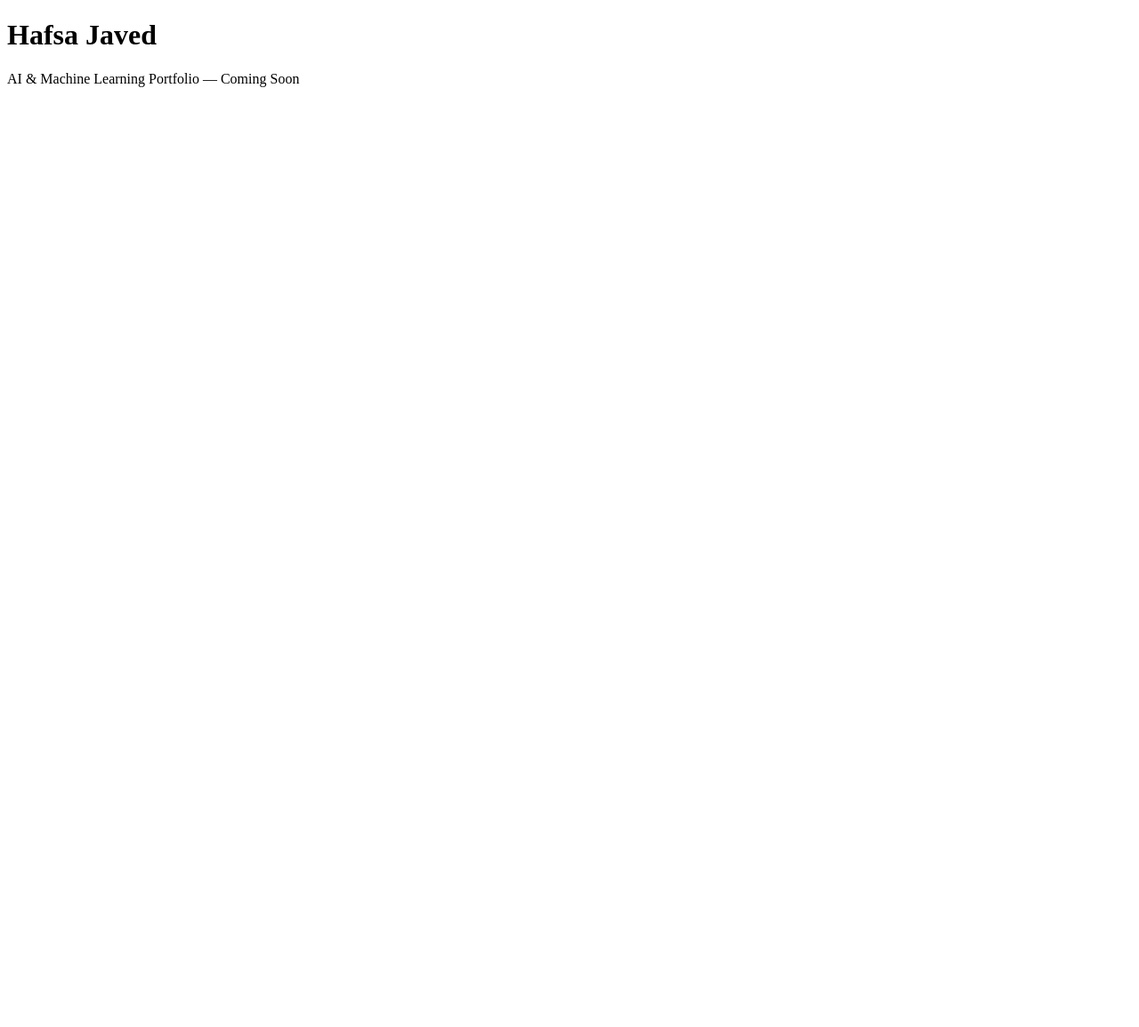
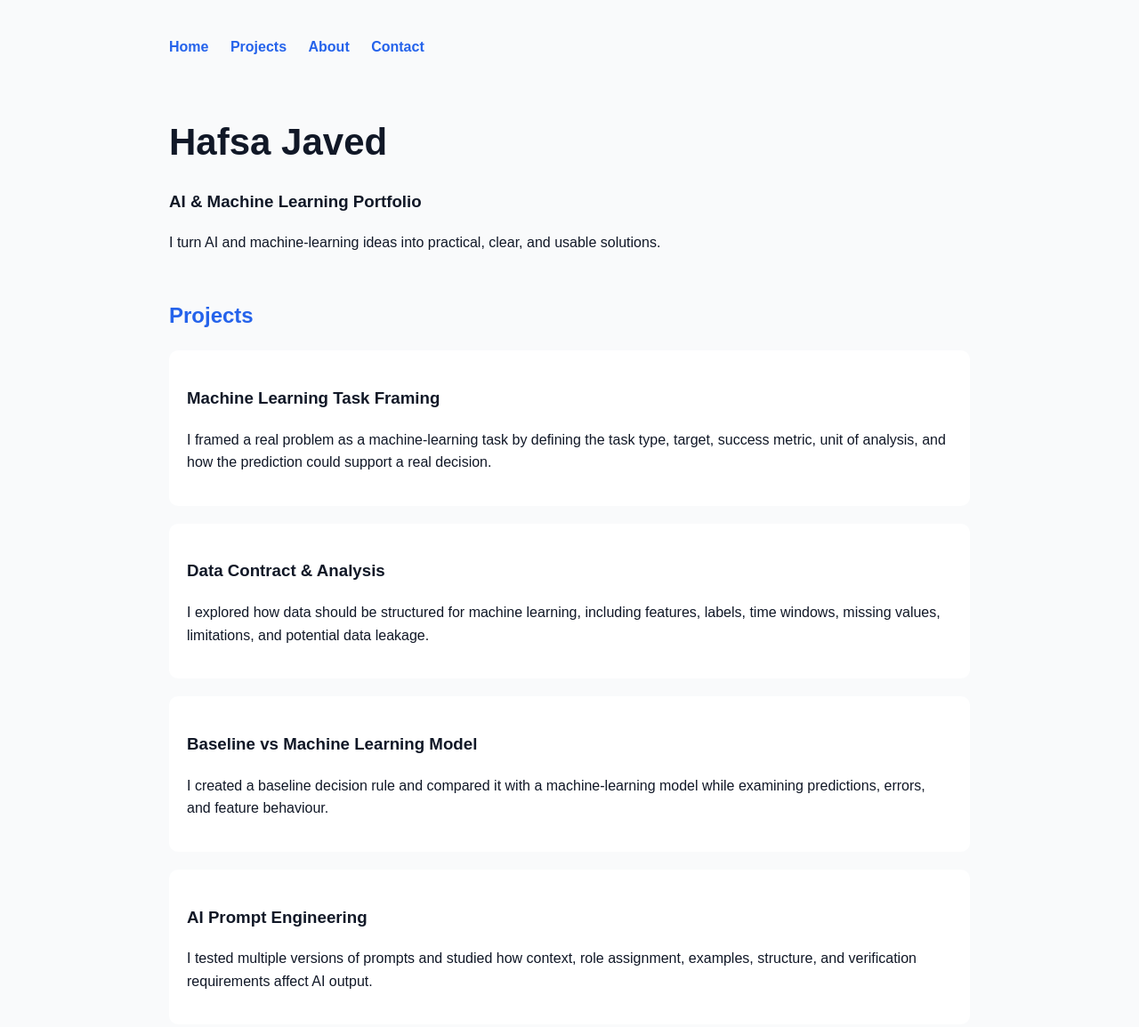
Before and after one commit to hafsajavedkkk/portfolio-, a plain HTML site: page index.html in a window 1280 px wide. Shown: the top 1155 px of the page at 89% size. Before the commit the page ends 800 px from the top, so only its background shows below. Drawn offline with Linux system fonts and the light colour scheme.

Commit message:
Update index.html

```diff
--- a/index.html
+++ b/index.html
@@ -1,10 +1,150 @@
 <!DOCTYPE html>
-<html>
+<html lang="en">
 <head>
-  <title>Hafsa Javed | Portfolio</title>
+  <meta charset="UTF-8">
+  <meta name="viewport" content="width=device-width, initial-scale=1.0">
+  <title>Hafsa Javed | AI & ML Portfolio</title>
+
+  <style>
+    body {
+      font-family: Arial, sans-serif;
+      max-width: 900px;
+      margin: auto;
+      padding: 40px 20px;
+      line-height: 1.6;
+      background: #F9FAFB;
+      color: #111827;
+    }
+
+    nav {
+      margin-bottom: 60px;
+    }
+
+    nav a {
+      margin-right: 20px;
+      color: #2563EB;
+      text-decoration: none;
+      font-weight: bold;
+    }
+
+    h1 {
+      font-size: 42px;
+      margin-bottom: 5px;
+    }
+
+    h2 {
+      margin-top: 50px;
+      color: #2563EB;
+    }
+
+    .project {
+      background: white;
+      padding: 20px;
+      margin: 20px 0;
+      border-radius: 10px;
+    }
+
+    a {
+      color: #2563EB;
+    }
+  </style>
 </head>
+
 <body>
-  <h1>Hafsa Javed</h1>
-  <p>AI & Machine Learning Portfolio — Coming Soon</p>
+
+  <nav>
+    <a href="#home">Home</a>
+    <a href="#projects">Projects</a>
+    <a href="#about">About</a>
+    <a href="#contact">Contact</a>
+  </nav>
+
+  <section id="home">
+    <h1>Hafsa Javed</h1>
+    <h3>AI & Machine Learning Portfolio</h3>
+
+    <p>
+      I turn AI and machine-learning ideas into practical,
+      clear, and usable solutions.
+    </p>
+  </section>
+
+  <section id="projects">
+    <h2>Projects</h2>
+
+    <div class="project">
+      <h3>Machine Learning Task Framing</h3>
+      <p>
+        I framed a real problem as a machine-learning task by defining
+        the task type, target, success metric, unit of analysis, and
+        how the prediction could support a real decision.
+      </p>
+    </div>
+
+    <div class="project">
+      <h3>Data Contract & Analysis</h3>
+      <p>
+        I explored how data should be structured for machine learning,
+        including features, labels, time windows, missing values,
+        limitations, and potential data leakage.
+      </p>
+    </div>
+
+    <div class="project">
+      <h3>Baseline vs Machine Learning Model</h3>
+      <p>
+        I created a baseline decision rule and compared it with a
+        machine-learning model while examining predictions, errors,
+        and feature behaviour.
+      </p>
+    </div>
+
+    <div class="project">
+      <h3>AI Prompt Engineering</h3>
+      <p>
+        I tested multiple versions of prompts and studied how context,
+        role assignment, examples, structure, and verification
+        requirements affect AI output.
+      </p>
+    </div>
+
+    <div class="project">
+      <h3>AI Workflow & Agent Concepts</h3>
+      <p>
+        I designed a Draft → Critique → Revise workflow and explored
+        how tool access, connectors, and decision loops can turn a
+        fixed workflow into a more agent-like system.
+      </p>
+    </div>
+
+  </section>
+
+  <section id="about">
+    <h2>About Me</h2>
+
+    <p>
+      I am developing practical skills in artificial intelligence and
+      machine learning by building projects and documenting the
+      decisions behind them. My focus is on understanding how AI and
+      ML can be used to solve real problems rather than only learning
+      the theory.
+    </p>
+  </section>
+
+  <section id="contact">
+    <h2>Contact</h2>
+
+    <p>
+      I'm interested in opportunities where I can continue building
+      practical AI and machine-learning experience.
+    </p>
+
+    <p>
+      <a href="https://github.com/hafsajavedkkk" target="_blank">
+        View my GitHub
+      </a>
+    </p>
+  </section>
+
 </body>
 </html>
```
